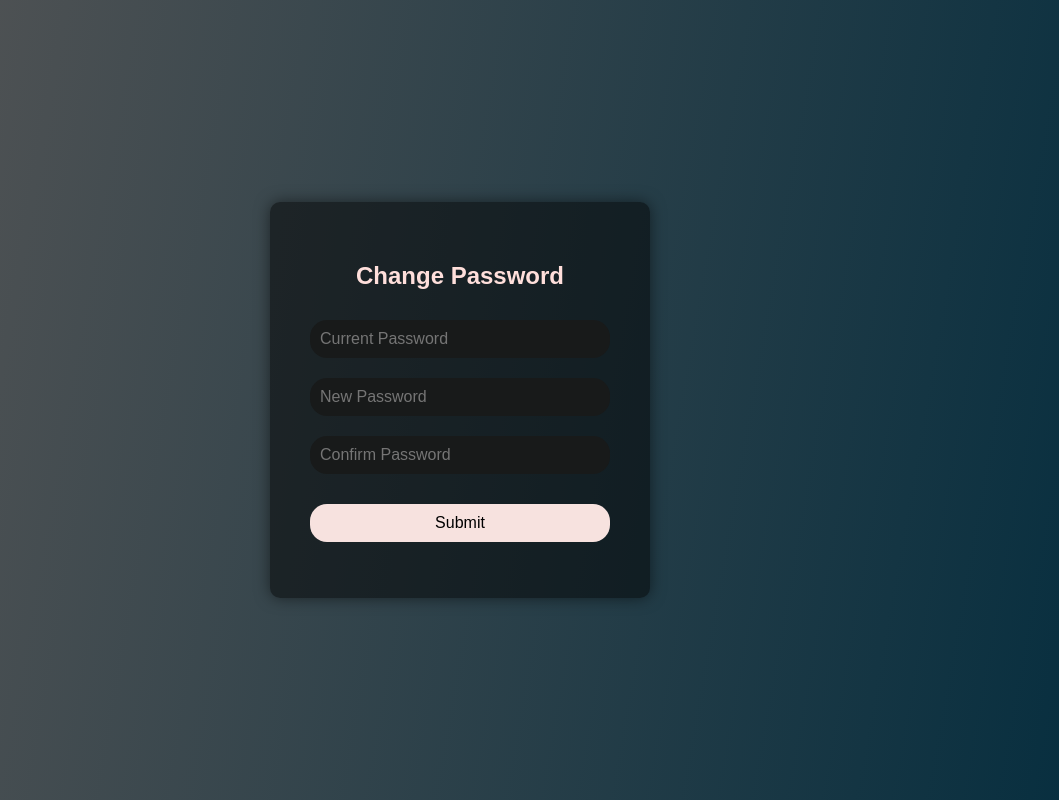
After one commit to Disarttttk/Todo_app_on_Django, a Django app: page /user/password-change/ in a window 1280 px wide. The commit adds this page. Shown: the whole page, without its empty margins (180-1239 px from the left). Run offline with Django 5.2, Linux system fonts and the light colour scheme.

Commit message:
Форма смены пароля, view-функция change_password

```diff
--- a/static/CSS/login.css
+++ b/static/CSS/login.css
@@ -106,3 +106,8 @@ button:hover {
         top: 50px;
     }
 }
+
+.form-error {
+    padding: -10px;
+    color: #CC0000;
+}
--- a/todoapp/settings.py
+++ b/todoapp/settings.py
@@ -11,6 +11,8 @@ https://docs.djangoproject.com/en/5.0/ref/settings/
 """
 
 from pathlib import Path
+
+from django.contrib.messages import constants as messages
 
 # Build paths inside the project like this: BASE_DIR / 'subdir'.
 BASE_DIR = Path(__file__).resolve().parent.parent
--- a/users/forms.py
+++ b/users/forms.py
@@ -1,6 +1,6 @@
 from django import forms
 from django.contrib.auth import get_user_model
-from django.contrib.auth.forms import AuthenticationForm, UserCreationForm, UserChangeForm
+from django.contrib.auth.forms import AuthenticationForm, UserCreationForm, UserChangeForm, PasswordChangeForm
 
 from .models import User
 
@@ -50,3 +50,9 @@ class UserProfileForm(UserChangeForm):
             'username',
             'email'
         )
+
+
+class UserPasswordChangeForm(PasswordChangeForm):
+    old_password = forms.CharField()
+    new_password1 = forms.CharField()
+    new_password2 = forms.CharField()
--- /dev/null
+++ b/users/templates/users/password_change_form.html
@@ -0,0 +1,35 @@
+{% load static %}
+
+
+<html lang="en">
+<head>
+    <meta charset="UTF-8">
+    <meta name="viewport" content="width=device-width, initial-scale=1.0">
+    <title>{{ title }}</title>
+    <link rel="stylesheet" href="{% static 'CSS/login.css' %}">
+
+</head>
+
+<body>
+    <div class="login-container">
+        <h2>Change Password</h2>
+        <form action="{% url 'user:password_change' %}" method="post">
+            {% csrf_token %}
+            <div>{{ form.non_field_errors }}</div>
+            <input class="standard-input" type="password" id="id_old_password" name="old_password" placeholder="Current Password" required>
+            {% if form.old_password.errors %}
+            <div class="alert">{{ form.old_password.errors }}</div>
+            {% endif %}
+            <input class="standard-input" type="password" id="id_new_password1" name="new_password1" placeholder="New Password" required>
+            {% if form.new_password1.errors %}
+            <div class="alert">{{ form.new_password1.errors }}</div>
+            {% endif %}
+            <input class="standard-input" type="password" id="id_new_password2" name="new_password2" placeholder="Confirm Password" required>
+            {% if form.new_password2.errors %}
+            <div class="alert">{{ form.new_password2.errors }}</div>
+            {% endif %}
+            <button type="submit">Submit</button>
+        </form>
+    </div>
+</body>
+</html>
--- a/users/templates/users/profile.html
+++ b/users/templates/users/profile.html
@@ -10,6 +10,9 @@
 </head>
 
 <body>
+
+
+
     <!-- Контейнер для всего содержимого -->
     <div class="main-container">
         <!-- Контейнер для формы профиля -->
@@ -31,6 +34,7 @@
                     <div class="alert alert-danger alert-dismissible fade show">{{form.email.errors}}</div>
                 {% endif %}
                 <button class="btn" type="submit">Change & Save</button>
+                <a href="{% url 'user:password_change' %}">Change password</a>
             </form>
         </div>
 
--- a/users/urls.py
+++ b/users/urls.py
@@ -9,4 +9,5 @@ urlpatterns = [
     path('registration/', views.registration, name='registration'),
     path('profile/', views.profile, name='profile'),
     path('logout/', views.logout, name='logout'),
+    path('password-change/', views.change_password, name='password_change'),
 ]
--- a/users/views.py
+++ b/users/views.py
@@ -1,10 +1,12 @@
 from django.contrib import auth, messages
+from django.contrib.auth import update_session_auth_hash
 from django.contrib.auth.decorators import login_required
+from django.contrib.auth.views import PasswordChangeView
 from django.http import HttpResponse, JsonResponse
 from django.shortcuts import render, redirect
-from django.urls import reverse
+from django.urls import reverse, reverse_lazy
 
-from .forms import UserLoginForm, UserRegistrationForm, UserProfileForm
+from .forms import UserLoginForm, UserRegistrationForm, UserProfileForm, UserPasswordChangeForm
 from main.models import ToDoNote
 
 from .models import User
@@ -30,7 +32,7 @@ def login(request):
         form = UserLoginForm()
 
     context = {
-        'title': 'Авторизация',
+        'title': 'Login',
         'form': form,
     }
     return render(request, template_name='users/login.html', context=context)
@@ -51,7 +53,7 @@ def registration(request):
         form = UserRegistrationForm()
 
     context = {
-        'title': 'Регистрация',
+        'title': 'Registration',
         'form': form
     }
     return render(request=request, template_name='users/registration.html', context=context)
@@ -69,7 +71,8 @@ def profile(request):
 
     form = UserProfileForm(instance=user)
     context = {
-        'form': form
+        'form': form,
+        'title': 'Profile'
     }
     return render(request=request, template_name='users/profile.html', context=context)
 
@@ -78,3 +81,22 @@ def profile(request):
 def logout(request):
     auth.logout(request)
     return redirect('main:index')
+
+
+def change_password(request):
+    if request.method == 'POST':
+        form = UserPasswordChangeForm(data=request.POST, user=request.user)
+        if form.is_valid():
+            user = form.save()
+            update_session_auth_hash(request, user)
+            return redirect('user:profile')
+
+    else:
+        form = UserPasswordChangeForm(user=request.user)
+
+    context = {
+        'form': form,
+        'title': 'Change Password'
+    }
+
+    return render(request=request, template_name='users/password_change_form.html', context=context)
```
Also changed, not shown: static/CSS/profile.css (+21 -0 lines), users/templates/users/login.html (+7 -0 lines).
